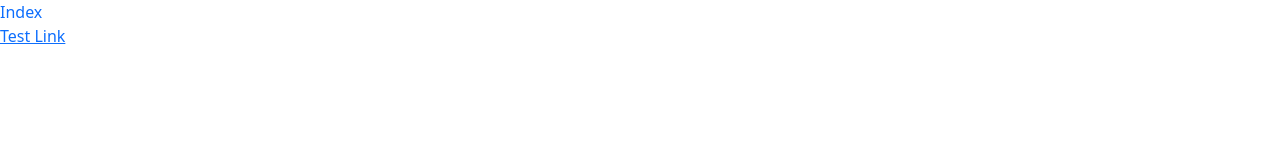
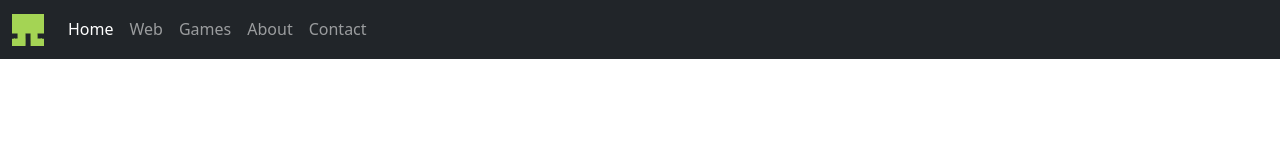
Before and after one commit to PlebExMachina/PlebExMachina.github.io, a website: page index.html in a window 1280 px wide. Drawn offline with nearby package versions, Linux system fonts and the light colour scheme.

Commit message:
feat(navbar): setup basic structure

```diff
--- a/index.html
+++ b/index.html
@@ -17,8 +17,41 @@
 </head>
 
 <body>
-  <div class="text-primary">Index</div>
+  <!-- Navbar -->
+  <nav class="navbar navbar-expand-lg sticky-top navbar-dark bg-dark">
+    <div class="container-fluid">
+        <!-- Logo -->
+        <a class="navbar-brand" href="/"><img src="img/favicon.svg" width="32px" height="32px"/></a>
+
+        <!-- Toggler (for Mobile) -->
+        <button class="navbar-toggler" type="button" data-bs-toggle="collapse" data-bs-target="#navbarItems" aria-controls="navbarItems" aria-expanded="false" aria-label="Toggle navigation">
+            <span class="navbar-toggler-icon"></span>
+        </button>
+
+        <!-- Nav Items -->
+        <div class="collapse navbar-collapse" id="navbarItems">
+            <ul class="navbar-nav me-auto mb-2 mb-lg-0">
+                <li class="nav-item">
+                    <!-- Current Page -->
+                    <a class="nav-link active" aria-current="page" href="#">Home</a>
+                </li>
+                <li class="nav-item">
+                    <a class="nav-link" href="./web">Web</a>
+                </li>
+                <li class="nav-item">
+                    <a class="nav-link" href="./game">Games</a>
+                </li>
+                <li class="nav-item">
+                    <a class="nav-link" href="./about">About</a>
+                </li>
+                <li class="nav-item">
+                    <a class="nav-link" href="./contact">Contact</a>
+                </li>
+            </ul>
+        </div>
+    </div>
+  </nav>
+  <script src="https://cdn.jsdelivr.net/npm/bootstrap@5.0.2/dist/js/bootstrap.bundle.min.js" integrity="sha384-MrcW6ZMFYlzcLA8Nl+NtUVF0sA7MsXsP1UyJoMp4YLEuNSfAP+JcXn/tWtIaxVXM" crossorigin="anonymous"></script>
   <script src="js/scripts.js"></script>
-  <a href="./game">Test Link</a>
 </body>
 </html>
```
Also changed, not shown: about.html (+1 -0 lines), contact.html (+1 -0 lines), game.html (+1 -0 lines), web.html (+1 -0 lines).
